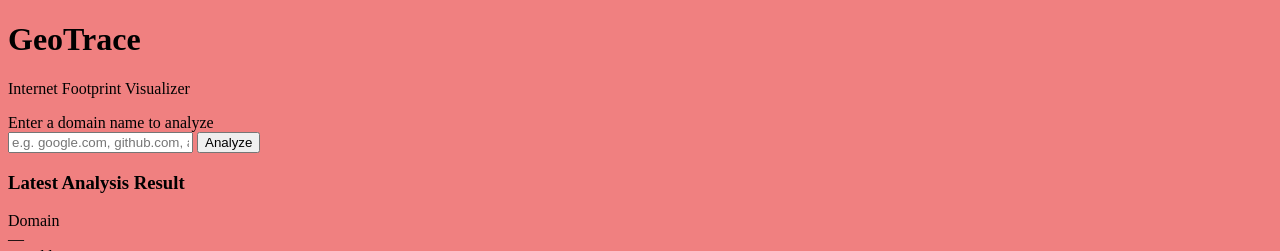
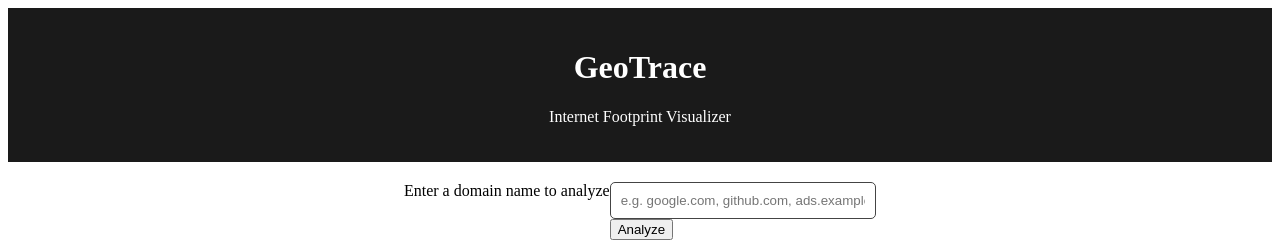
Before and after one commit to Abhijit9999908/GeoTrace, a Flask app: page / in a window 1280 px wide. Shown: the top 251 px of the page. Run offline with Flask 3, Linux system fonts and the light colour scheme; data that the repository does not hold is empty.

Commit message:
Update static/style.css with complete GeoTrace Dark Theme stylesheet

```diff
--- a/static/style.css
+++ b/static/style.css
@@ -1,20 +1,132 @@
-/* Style for mobile devices */
-@media only screen and (max-width: 600px) {
-    body {
-        background-color: lightblue;
+/** GeoTrace Dark Theme Stylesheet **/
+
+/* CSS Variables */
+:root {
+    --primary-color: #1a1a1a;
+    --secondary-color: #2a2a2a;
+    --accent-color: #f0f0f0;
+    --font-color: #ffffff;
+    --border-color: #444444;
+}
+
+/* Header Styles */
+header {
+    background-color: var(--primary-color);
+    color: var(--font-color);
+    padding: 20px;
+    text-align: center;
+}
+
+/* Search Section */
+.search-section {
+    display: flex;
+    justify-content: center;
+    margin: 20px 0;
+}
+
+.search-input {
+    padding: 10px;
+    border: 1px solid var(--border-color);
+    border-radius: 5px;
+}
+
+.search-button {
+    padding: 10px 15px;
+    background-color: var(--accent-color);
+    border: none;
+    border-radius: 5px;
+    cursor: pointer;
+}
+
+/* Input Groups */
+.input-group {
+    margin-bottom: 15px;
+}
+
+.input-group input {
+    padding: 10px;
+    border: 1px solid var(--border-color);
+    border-radius: 5px;
+    width: calc(100% - 22px);
+}
+
+/* Buttons */
+.button {
+    background-color: var(--accent-color);
+    color: var(--font-color);
+    padding: 10px 20px;
+    border: none;
+    border-radius: 5px;
+    cursor: pointer;
+}
+
+/* Result Cards */
+.result-card {
+    background-color: var(--secondary-color);
+    color: var(--font-color);
+    padding: 15px;
+    border-radius: 8px;
+    margin: 10px 0;
+}
+
+/* Badges */
+.badge {
+    background-color: var(--accent-color);
+    color: var(--primary-color);
+    padding: 5px 10px;
+    border-radius: 10px;
+}
+
+/* Map Section */
+.map-container {
+    width: 100%;
+    height: 400px;
+    background-color: var(--secondary-color);
+    border: 1px solid var(--border-color);
+}
+
+/* History Table */
+.history-table {
+    width: 100%;
+    border-collapse: collapse;
+}
+
+.history-table th, .history-table td {
+    padding: 10px;
+    border: 1px solid var(--border-color);
+}
+
+/* Spinner Animation */
+.spinner {
+    border: 5px solid var(--border-color);
+    border-top: 5px solid var(--accent-color);
+    border-radius: 50%;
+    width: 40px;
+    height: 40px;
+    animation: spin 1s linear infinite;
+}
+
+@keyframes spin {
+    0% { transform: rotate(0deg); }
+    100% { transform: rotate(360deg); }
+}
+
+/* Responsive Media Queries */
+@media (max-width: 768px) {
+    .search-section {
+        flex-direction: column;
+    }
+
+    .search-input, .search-button {
+        width: 100%;
+        margin-bottom: 10px;
+    }
+
+    .result-card {
+        margin: 5px 0;
+    }
+
+    .history-table {
+        font-size: 0.9em;
     }
 }
-
-/* Style for tablets */
-@media only screen and (min-width: 601px) and (max-width: 900px) {
-    body {
-        background-color: lightgreen;
-    }
-}
-
-/* Style for desktops */
-@media only screen and (min-width: 901px) {
-    body {
-        background-color: lightcoral;
-    }
-}
```
